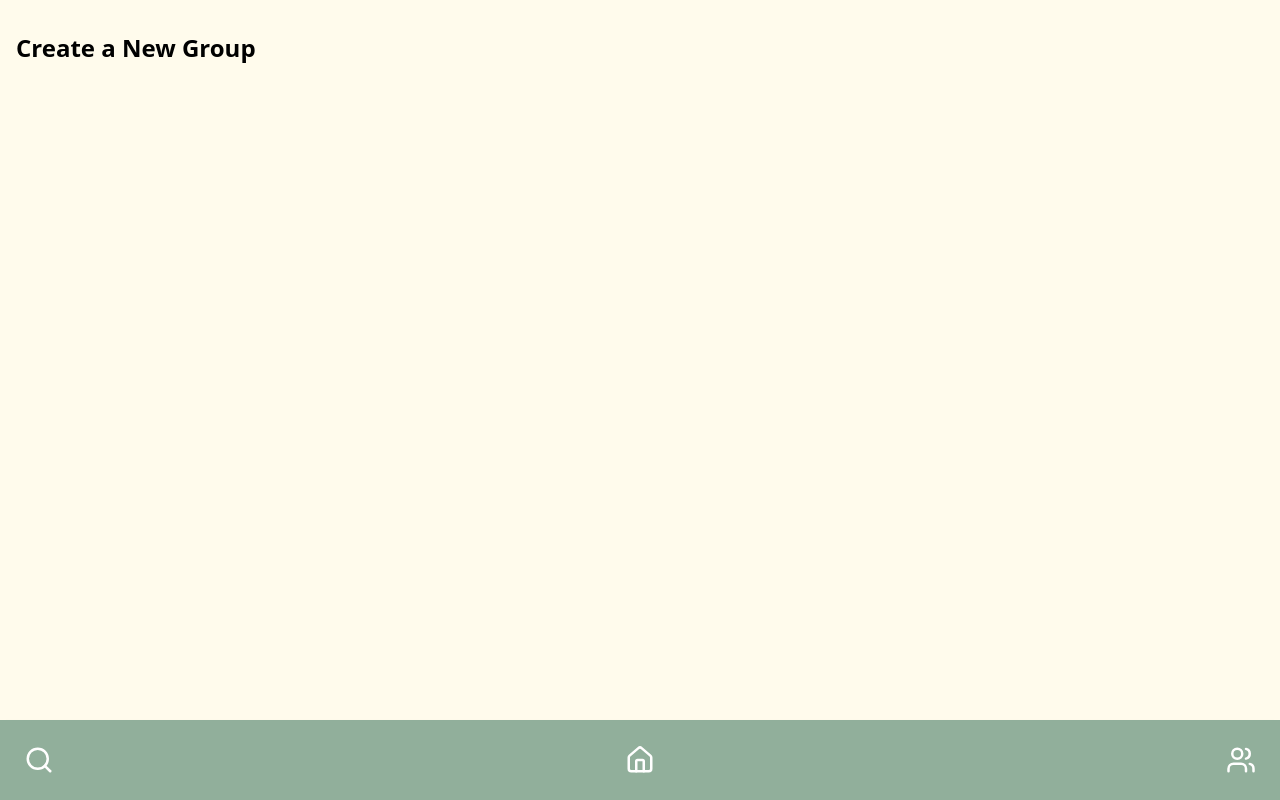
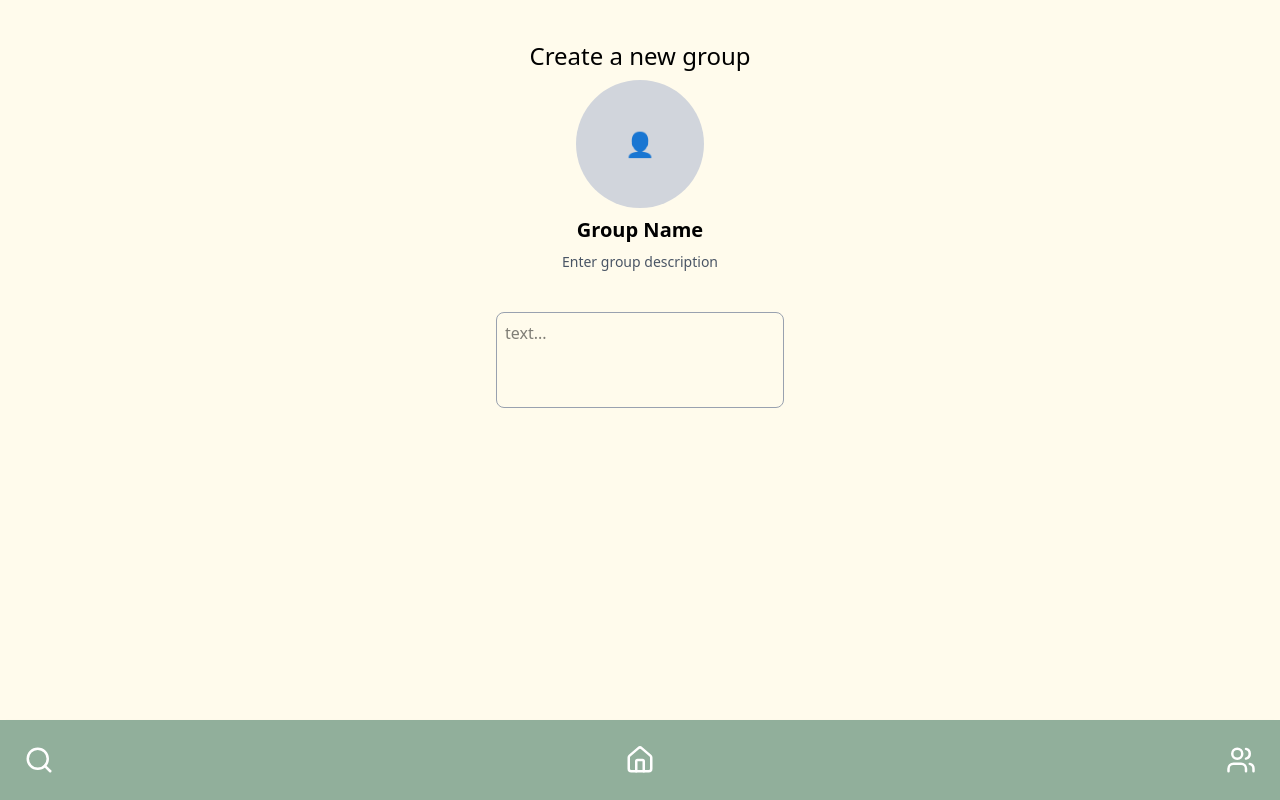
Before and after one commit to samss716/book-club-app, a React (Vite) app: page /create in a window 1280 px wide. Built offline with nearby package versions, Linux system fonts and the light colour scheme.

Commit message:
added create group ui features

```diff
--- a/src/pages/CreateGroup.jsx
+++ b/src/pages/CreateGroup.jsx
@@ -1,7 +1,25 @@
 export default function CreateGroup() {
-    return (
-      <div className="p-4">
-        <h1 className="text-2xl font-bold">Create a New Group</h1>
-      </div>
-    );
-  }
+  return (
+    <div className="flex flex-col items-center justify-between text-center h-[calc(100vh-6rem)] overflow-hidden pt-6 pb-4">
+
+    <div className="flex flex-col items-center space-y-2">
+    <h1 className="text-2xl">Create a new group</h1>
+
+    <div className="w-32 h-32 rounded-full bg-gray-300 flex items-center justify-center text-white text-2xl">
+      {/* avatar image */}
+    <span>👤</span>
+    </div>
+
+    <h2 className="text-xl font-semibold">Group Name</h2>
+  <p className="text-sm pb-8 text-gray-600">Enter group description</p>
+
+  <textarea
+        className="w-72 h-24 border border-gray-400 rounded-lg p-2 focus:outline-none focus:ring-green-900 focus:ring-1 resize-none"
+        placeholder="text..."
+      />
+
+  </div>
+
+  </div>
+  );
+}
```
